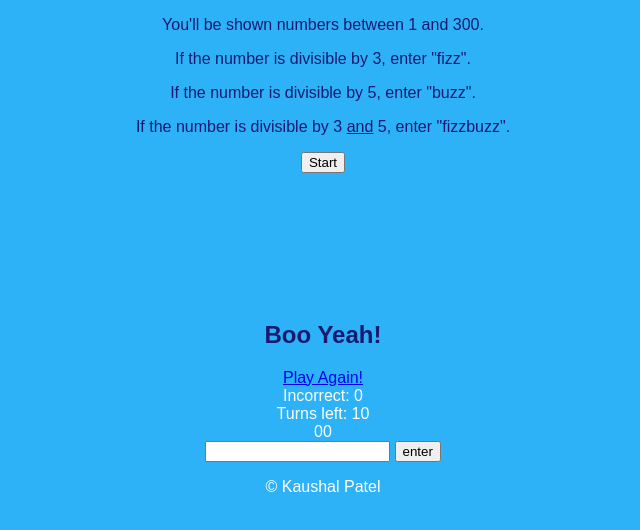
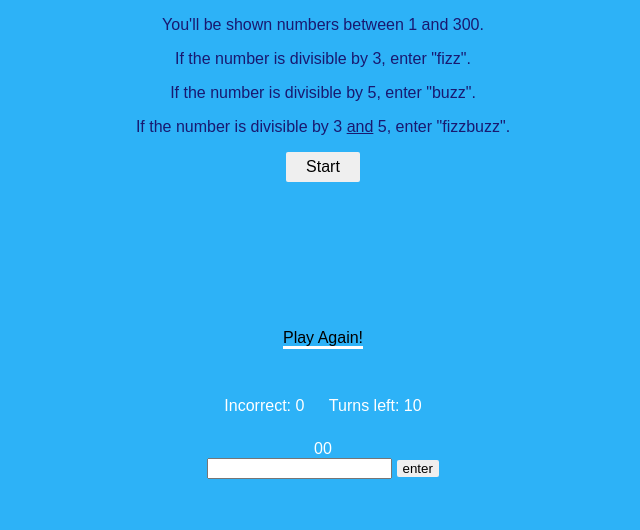
Before and after one commit to kaushalpatel922/fizzbuzz, a plain HTML site: page index.html in a window 1280 px wide. Shown: the part 252-782 px from the top of the page, without its empty margins (317-957 px from the left). Drawn offline with nearby package versions, Linux system fonts and the light colour scheme.

Commit message:
some css

```diff
--- a/css/style.css
+++ b/css/style.css
@@ -32,11 +32,37 @@ h1 {
   letter-spacing: 0.5rem;
 }
 
-
-footer {
-  /*position: absolute;*/
-  bottom: 0;
-  left: 0;
-  right: 0;
-  height: 50px;
+.btn {
+  border: none;
+  border-radius: 2px;
+  color: black;
+  cursor: pointer;
 }
+.btn:hover {
+  background-color: grey;
+  color: white;
+}
+a {
+  /*display: block;*/
+  text-decoration: none;
+  margin: 10px;
+  color: black;
+  border-bottom: 3px solid white;
+}
+.end {
+  /*display: none;*/
+}
+#container {
+  padding-top: 30px;
+}
+#stat_container {
+  padding: 20px 0 25px 0;
+}
+.stat {
+  display: inline-block;
+  margin: 0 10px;
+}
+.start {
+  font-size: 1em;
+  padding: 6px 20px;
+}
--- a/index.html
+++ b/index.html
@@ -23,7 +23,7 @@
 
     <div class="modal end">
       <div class="inner_modal">
-        <h2>Boo Yeah!</h2>
+        <!-- <h2>Boo Yeah!</h2> -->
         <h3></h3><h3></h3>
         <a href="index.html">Play Again!</a>
       </div>
@@ -31,8 +31,8 @@
 
     <div id="container">
       <div id="stat_container">
-        <div class="stat-incorrect"> Incorrect: 0 </div>
-        <div class="stat-count">Turns left: 10 </div>
+        <div class="stat incorrect"> Incorrect: 0 </div>
+        <div class="stat count">Turns left: 10 </div>
       </div>
 
       <div class="current_number">00</div>
@@ -42,11 +42,5 @@
         <input class='btn enter' type='submit' value='enter'>
       </form>
     </div>
-
-    <footer>
-      <div>
-        <p>&copy; Kaushal Patel</p>
-      </div>
-    </footer>
   </body>
 </html>
```
